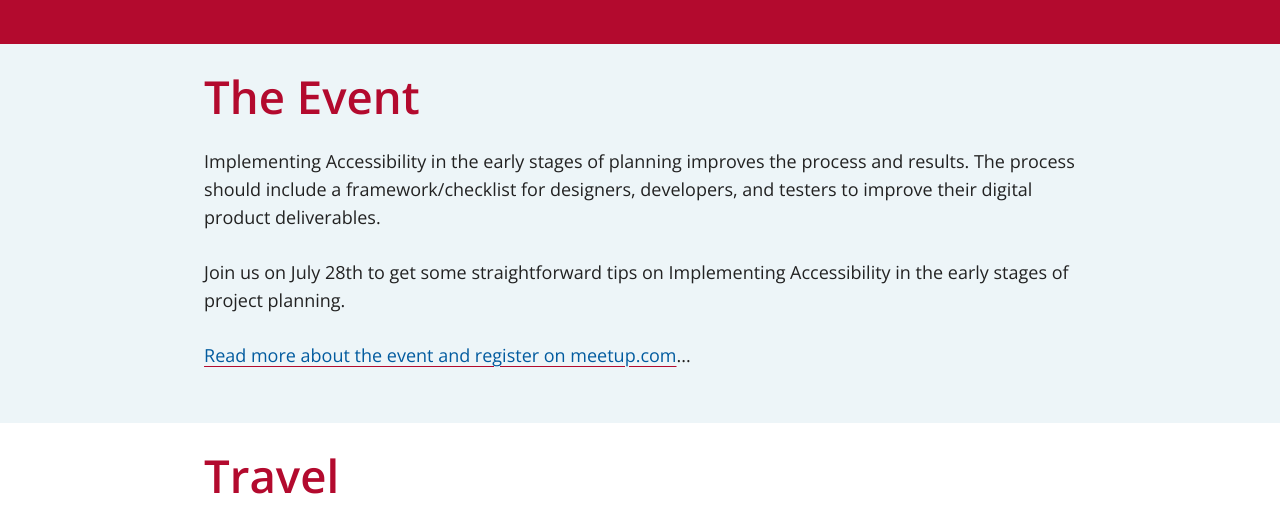
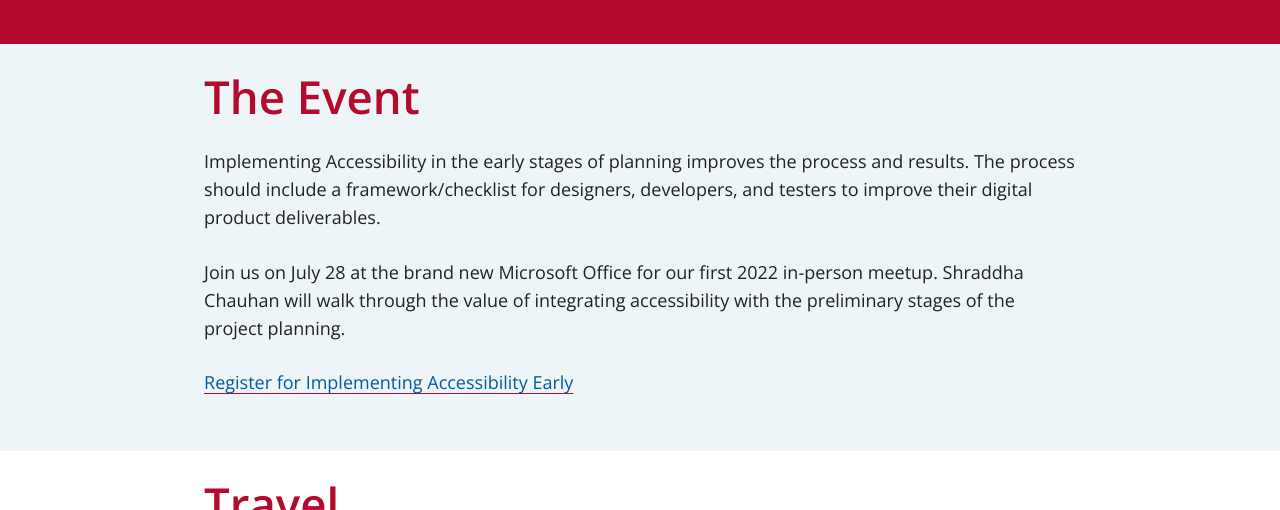
Before and after one commit to a11yTO/static-meetup-site, a Jekyll site: the page built from index.html, in a window 1280 px wide and 900 px high, scrolled down 585 px, cut to the strip 0-510 px from the top of the window. Built offline with Jekyll 4.4.1, drawn with Linux system fonts in a browser that asks for light colours.

Commit message:
Update copy: add July 2022 event

```diff
--- a/index.html
+++ b/index.html
@@ -15,5 +15,5 @@ description: We welcome everyone to our community through our Meetups, and acces
 <h2>The Event</h2>
 
 <p>Implementing Accessibility in the early stages of planning improves the process and results. The process should include a framework/checklist for designers, developers, and testers to improve their digital product deliverables.</p>
-<p>Join us on July 28th to get some straightforward tips on Implementing Accessibility in the early stages of project planning.</p>
-<p><a href="https://www.meetup.com/a11yto/events/287062791/" rel="external nofollow">Read more about the event and register on meetup.com</a>...</p>
+<p>Join us on July 28 at the brand new Microsoft Office for our first 2022 in-person meetup. Shraddha Chauhan will walk through the value of integrating accessibility with the preliminary stages of the project planning.</p>
+<p><a href="https://www.meetup.com/a11yto/events/287062791/" rel="external nofollow">Register for Implementing Accessibility Early</a></p>
```
Also changed, not shown: Gemfile.lock, 1 other file.
